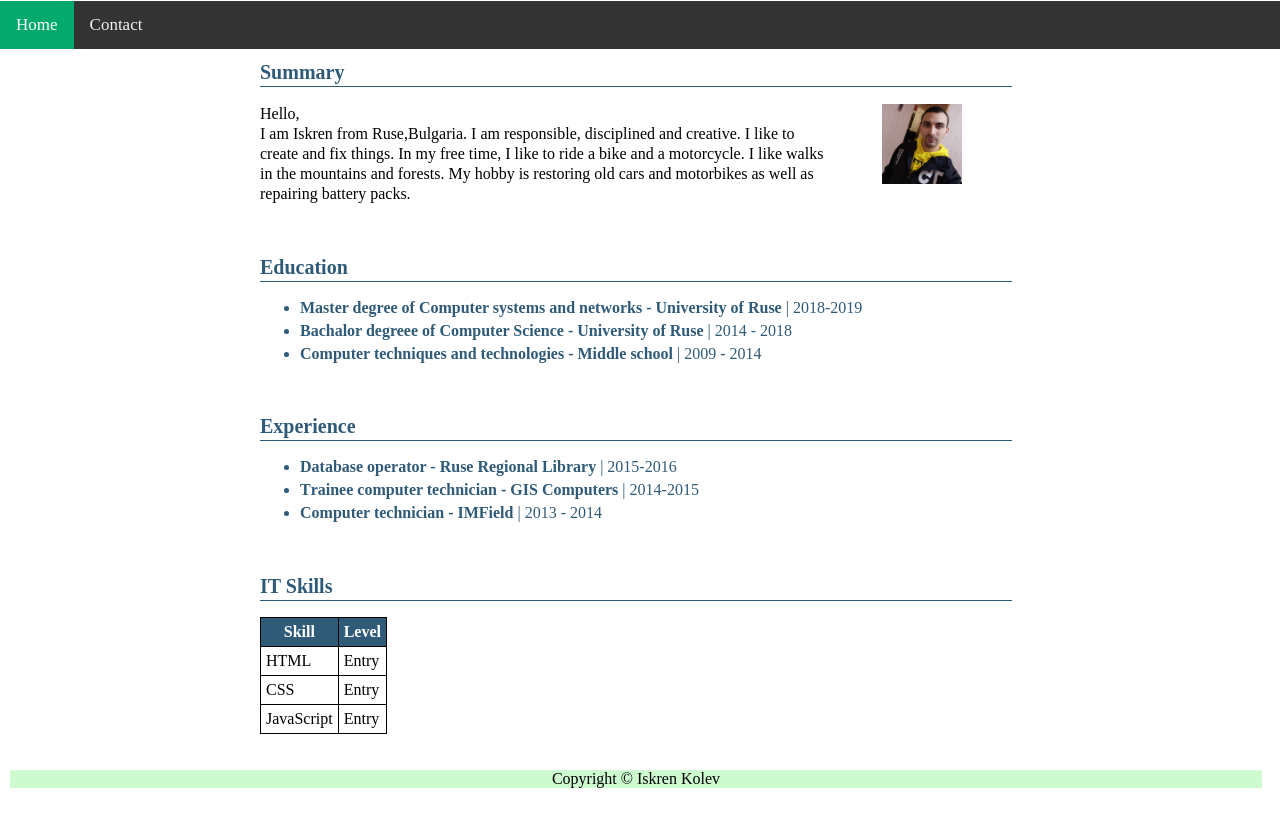
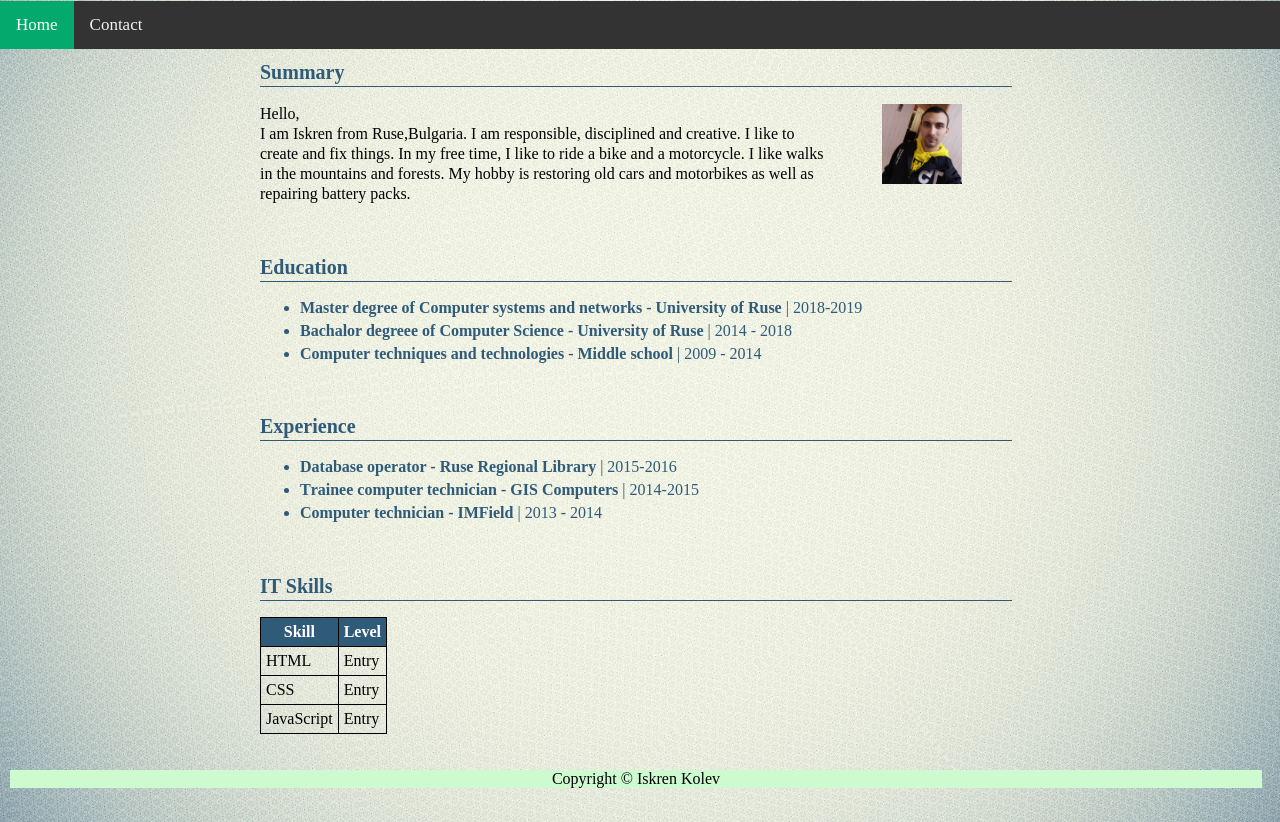
Before and after one commit to iskren-kolev/Website1, a PHP site: page /stylesheets/main.html in a window 1280 px wide. Shown: the part 118-940 px from the top of the page. Run offline with PHP 8.4, Linux system fonts and the light colour scheme.

Commit message:
Added image background

```diff
--- a/stylesheets/main.css
+++ b/stylesheets/main.css
@@ -1,6 +1,10 @@
 body{
 	margin-top:119px;
 	margin-left:0px;
+	background-image:url("../sources/bg1.jpg");
+	background-position: center;
+    background-repeat: no-repeat;
+    background-size: cover;
 }
 
 header {
```
Also changed, not shown: sources/bg1.jpg (added).
